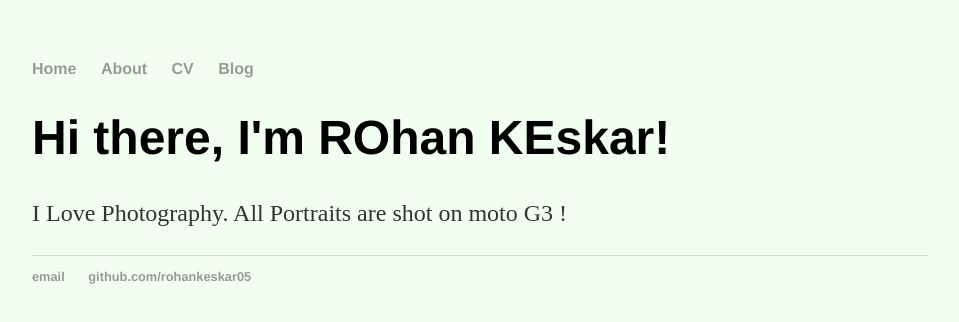
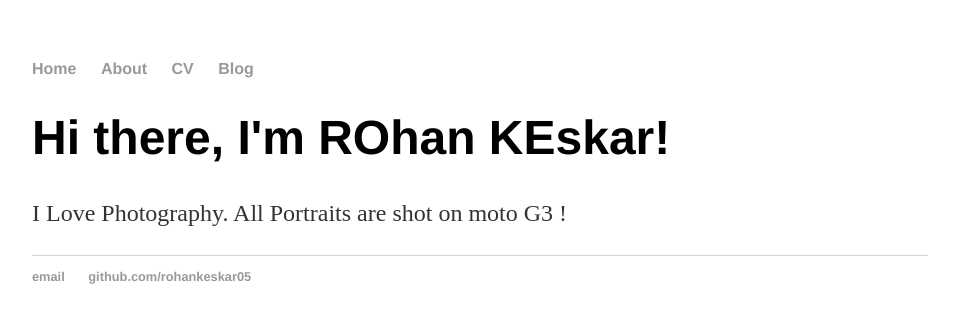
Before and after one commit to rohankeskar05/roar.github.io, a plain HTML site: page index.html in a window 1280 px wide. Shown: the whole page, without its empty margins (160-1119 px from the left). Drawn offline with Linux system fonts and the light colour scheme.

Commit message:
Update main.css

```diff
--- a/css/main.css
+++ b/css/main.css
@@ -1,7 +1,7 @@
 body {
     margin: 60px auto;
     width: 70%;
-    background-color: HoneyDew;
+    background-color: white;
 }
 nav ul, footer ul {
     font-family:'Helvetica', 'Arial', 'Sans-Serif';
```
